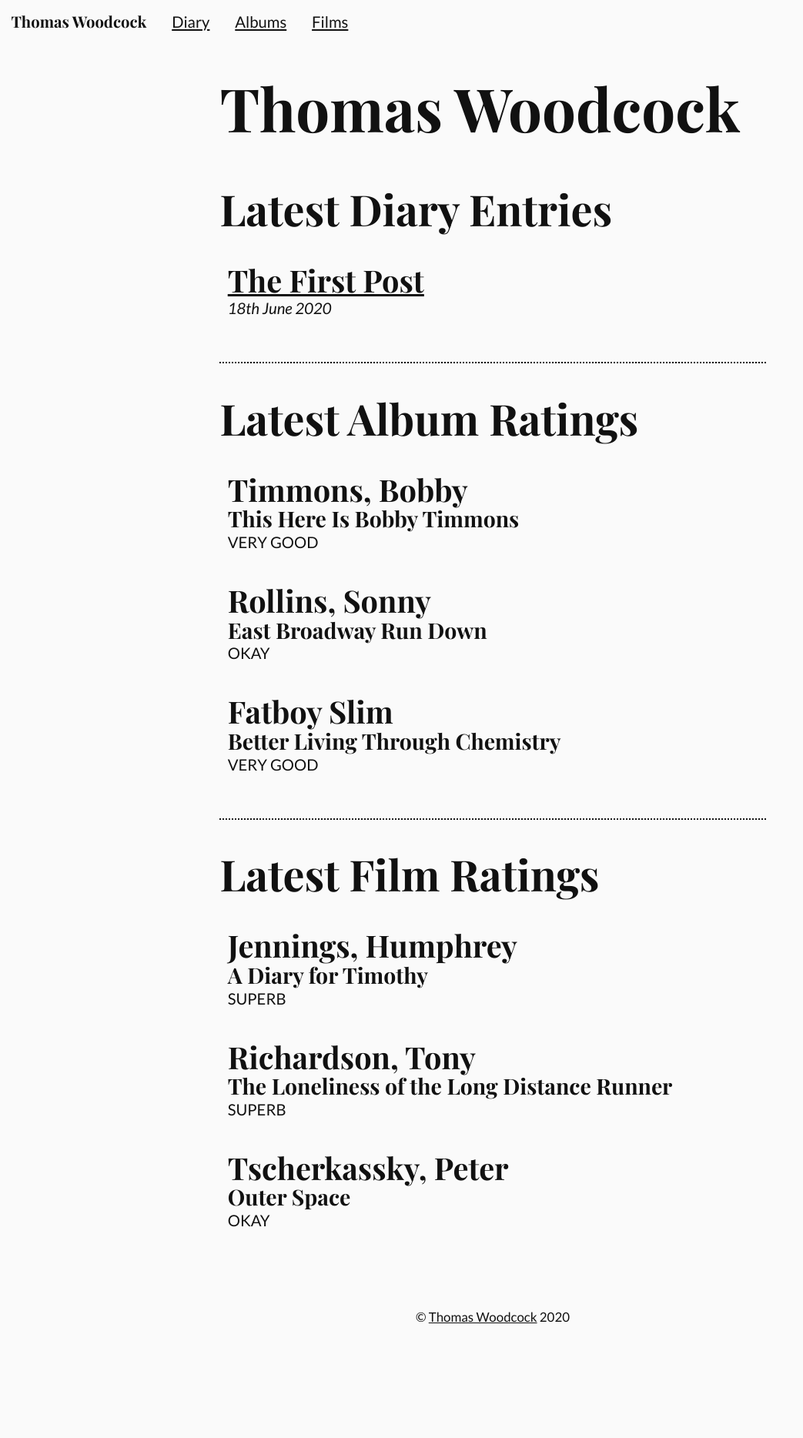
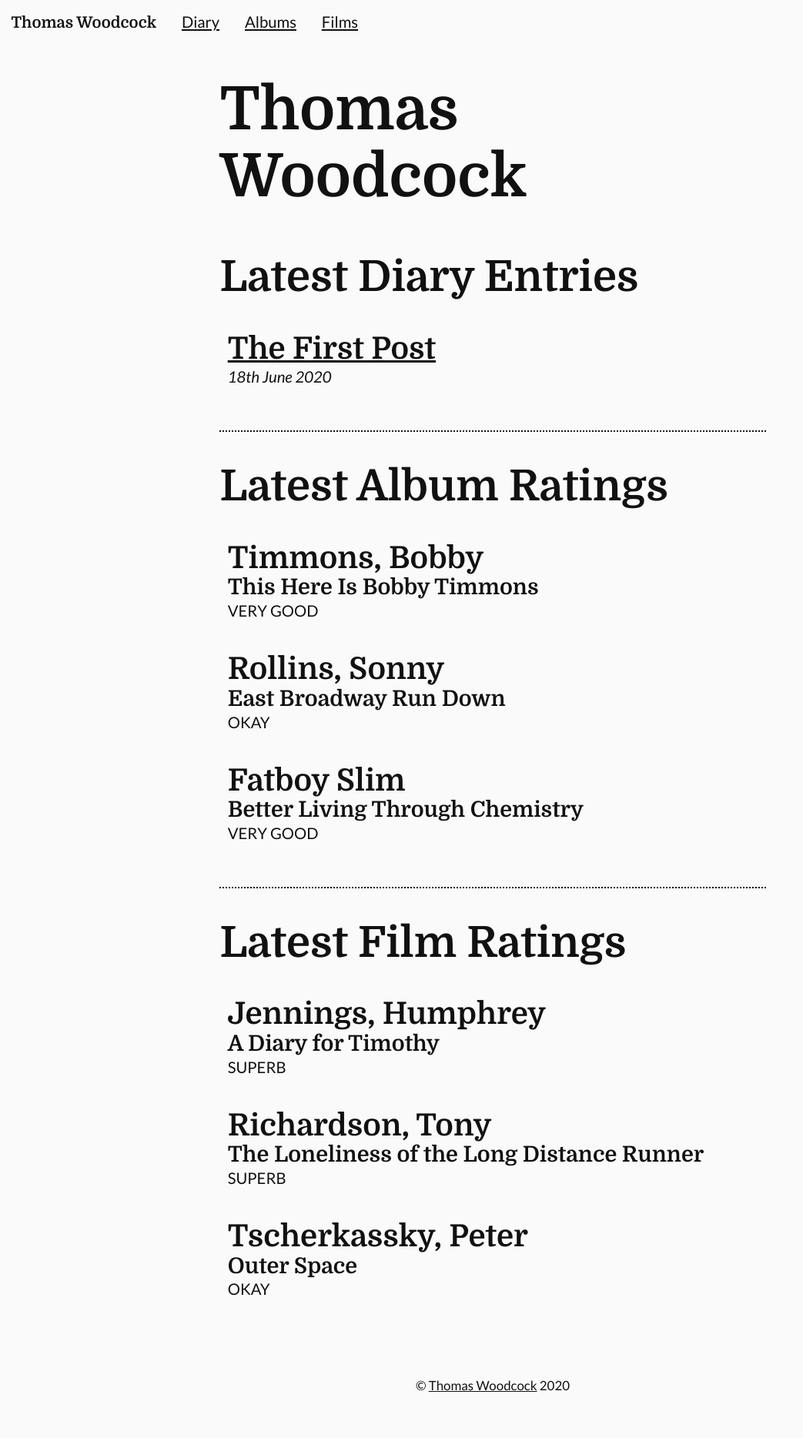
Before and after one commit to thomaswoodcock/thomaswoodcock.github.io, a Jekyll site: the page built from index.html, in a window 1280 px wide. Shown: the whole page at 77% size, without its empty margins (0-1043 px from the left). Built offline with Jekyll 4.4.1, drawn with Linux system fonts in a browser that asks for light colours; before the commit the page ends 1779 px from its top, so only the background shows below that.

Commit message:
Changes serif font

```diff
--- a/_includes/head.html
+++ b/_includes/head.html
@@ -3,7 +3,7 @@
   <meta name="viewport" content="width=device-width, initial-scale=1.0" />
   <title>{{ page.title }} | Thomas Woodcock</title>
   <link
-    href="https://fonts.googleapis.com/css2?family=Lato:ital@0;1&family=Playfair+Display:wght@700&display=swap"
+    href="https://fonts.googleapis.com/css2?family=Lato:ital@0;1&family=Domine:wght@700&display=swap"
     rel="stylesheet"
   />
   <link rel="stylesheet" type="text/css" href="/css/main.css" />
--- a/css/main.css
+++ b/css/main.css
@@ -3,7 +3,7 @@
   --color-dark: #111111;
   --color-light: #fafafa;
   --font-sans: "Lato", sans-serif;
-  --font-serif: "Playfair Display", serif;
+  --font-serif: "Domine", serif;
   --line-height: var(--ratio);
   --line-height-small: calc(0.8 * var(--ratio));
   --ratio: 1.4;
```
